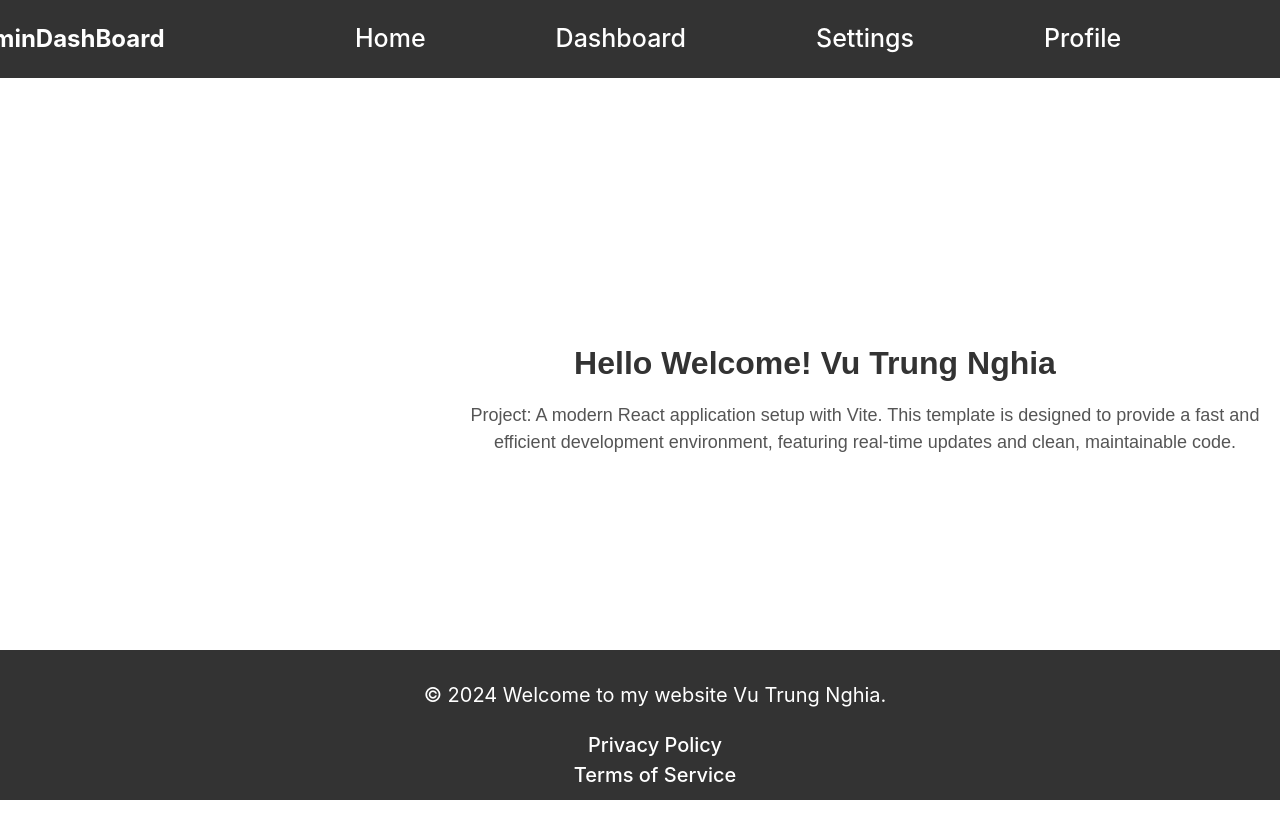
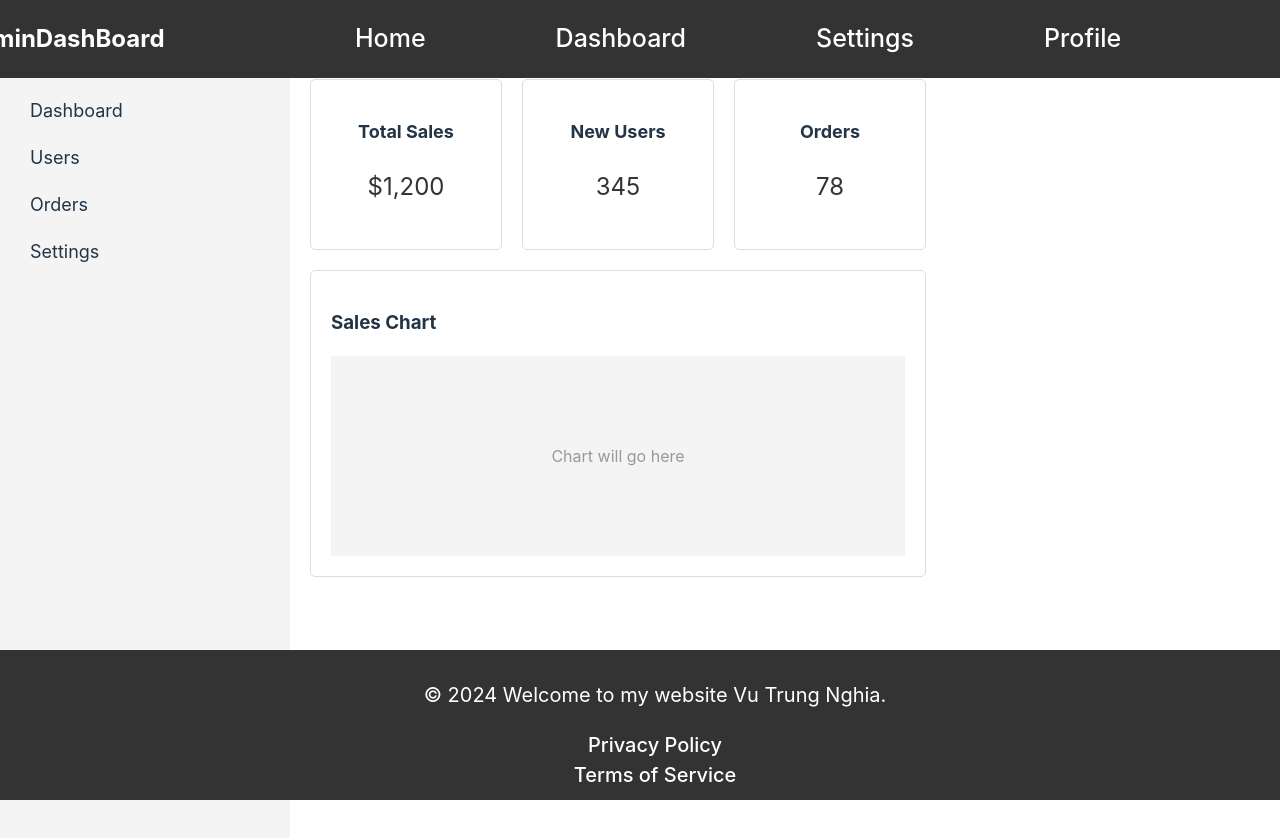
Before and after one commit to anhemlam648/AdminDashboard, a React (Vite) app: page / in a window 1280 px wide. Before the commit the page ends 800 px from the top, so only its background shows below. Built offline with nearby package versions, Linux system fonts and the light colour scheme.

Commit message:
CreateSidebar,Chart,Card

```diff
--- a/package.json
+++ b/package.json
@@ -12,7 +12,8 @@
   "dependencies": {
     "react": "^18.3.1",
     "react-dom": "^18.3.1",
-    "react-router-dom": "^6.25.1"
+    "react-router-dom": "^6.25.1",
+    "styled-components": "^6.1.12"
   },
   "devDependencies": {
     "@types/react": "^18.3.3",
--- a/src/component/admin.jsx
+++ b/src/component/admin.jsx
@@ -1,30 +1,44 @@
-// src/components/AdminDashboard.jsx
 import React from 'react';
 import Header from './partial/header';
 import Footer from './partial/footer';
+import Sidebar from './partial/sidebar';
+import Card from './partial/card';
+import Chart from './partial/chart';
 
 function AdminDashboard() {
-    const contentStyle = {
-        textAlign: 'center',
-        margin: '20px 0',
-        fontSize: '32px',
-        color: '#333',
-        fontFamily: 'Arial, sans-serif',
-        marginLeft: '350px',
-      };
+  const dashboardContainerStyle = {
+    display: 'flex',
+  };
 
-      const mainStyle = {
-        textAlign: 'center',
-        fontSize: '18px',
-        color: '#555',
-        fontFamily: 'Arial, sans-serif',
-        marginLeft: '450px',
-      };
+  const mainContentStyle = {
+    flex: 1,
+    padding: '20px',
+  };
+
+  const dashboardHeadingStyle = {
+    fontSize: '24px',
+    color: '#333',
+  };
+
+  const cardsContainerStyle = {
+    display: 'flex',
+    gap: '20px',
+    marginBottom: '20px',
+  };
+
   return (
-    <div>
+    <div style={dashboardContainerStyle}>
       <Header />
-      <h1 style={contentStyle}>Hello Welcome! Vu Trung Nghia</h1>
-      <p style={mainStyle}>Project: A modern React application setup with Vite. This template is designed to provide a fast and efficient development environment, featuring real-time updates and clean, maintainable code.</p>
+      <Sidebar />
+      <main style={mainContentStyle}>
+        <h1 style={dashboardHeadingStyle}>Dashboard</h1>
+        <div style={cardsContainerStyle}>
+          <Card title="Total Sales" value="$1,200" />
+          <Card title="New Users" value="345" />
+          <Card title="Orders" value="78" />
+        </div>
+        <Chart />
+      </main>
       <Footer />
     </div>
   );
--- /dev/null
+++ b/src/component/partial/card.jsx
@@ -0,0 +1,31 @@
+import styled from 'styled-components';
+
+const CardContainer = styled.div`
+  background-color: #fff;
+  border: 1px solid #ddd;
+  border-radius: 5px;
+  padding: 20px;
+  width: 150px;
+  text-align: center;
+`;
+
+const CardTitle = styled.h3`
+  font-size: 18px;
+  margin-bottom: 10px;
+`;
+
+const CardValue = styled.p`
+  font-size: 24px;
+  color: #333;
+`;
+
+function Card({ title, value }) {
+  return (
+    <CardContainer>
+      <CardTitle>{title}</CardTitle>
+      <CardValue>{value}</CardValue>
+    </CardContainer>
+  );
+}
+
+export default Card;
--- /dev/null
+++ b/src/component/partial/chart.jsx
@@ -0,0 +1,28 @@
+import styled from 'styled-components';
+
+const ChartContainer = styled.div`
+  background-color: #fff;
+  border: 1px solid #ddd;
+  border-radius: 5px;
+  padding: 20px;
+`;
+
+const ChartPlaceholder = styled.div`
+  height: 200px;
+  background-color: #f4f4f4;
+  display: flex;
+  align-items: center;
+  justify-content: center;
+  color: #999;
+`;
+
+function Chart() {
+  return (
+    <ChartContainer>
+      <h3>Sales Chart</h3>
+      <ChartPlaceholder>Chart will go here</ChartPlaceholder>
+    </ChartContainer>
+  );
+}
+
+export default Chart;
--- a/src/component/partial/footer.jsx
+++ b/src/component/partial/footer.jsx
@@ -1,4 +1,3 @@
-// src/components/Footer.jsx
 import React from 'react';
 
 const footerStyle = {
--- a/src/component/partial/header.jsx
+++ b/src/component/partial/header.jsx
@@ -1,4 +1,3 @@
-// src/components/Header.jsx
 import React from 'react';
 import { Link } from 'react-router-dom'; // Để sử dụng các liên kết điều hướng
 
--- /dev/null
+++ b/src/component/partial/sidebar.jsx
@@ -0,0 +1,40 @@
+import React from 'react';
+
+function Sidebar() {
+  const sidebarStyle = {
+    width: '250px',
+    backgroundColor: '#f4f4f4',
+    padding: '20px',
+    height: '100vh',
+  };
+
+  const sidebarTitleStyle = {
+    fontSize: '20px',
+    marginBottom: '20px',
+  };
+
+  const sidebarListStyle = {
+    listStyleType: 'none',
+    padding: '0',
+  };
+
+  const sidebarItemStyle = {
+    padding: '10px',
+    fontSize: '18px',
+    cursor: 'pointer',
+  };
+
+  return (
+    <nav style={sidebarStyle}>
+      <h2 style={sidebarTitleStyle}>Admin Panel</h2>
+      <ul style={sidebarListStyle}>
+        <li style={sidebarItemStyle}>Dashboard</li>
+        <li style={sidebarItemStyle}>Users</li>
+        <li style={sidebarItemStyle}>Orders</li>
+        <li style={sidebarItemStyle}>Settings</li>
+      </ul>
+    </nav>
+  );
+}
+
+export default Sidebar;
```
Also changed, not shown: 1 other file (tests, documents, lock files or other folders).
